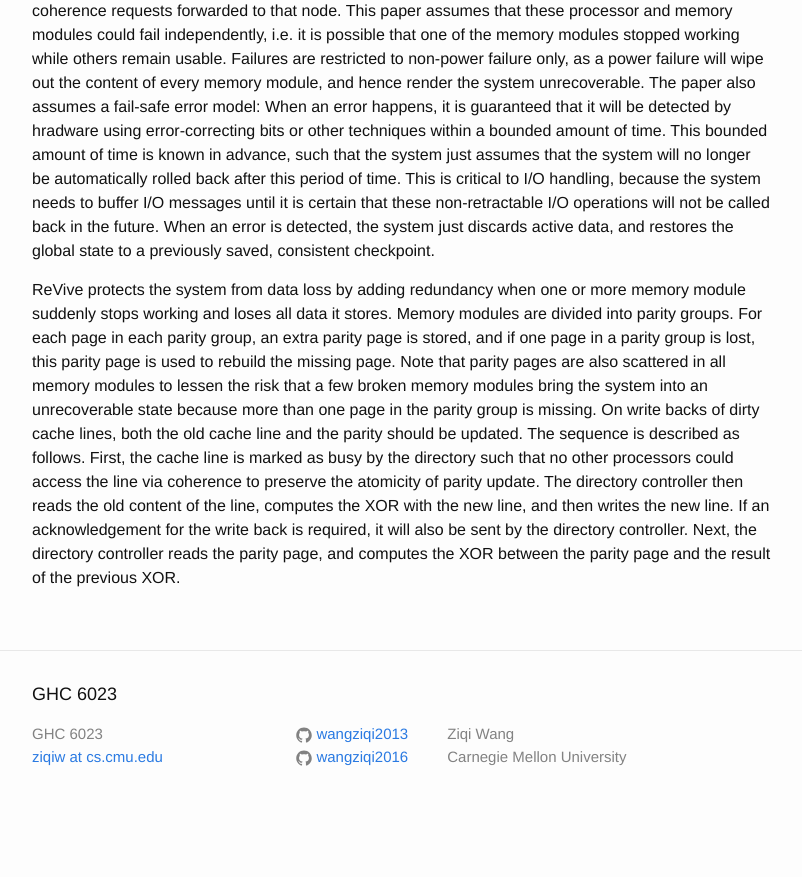
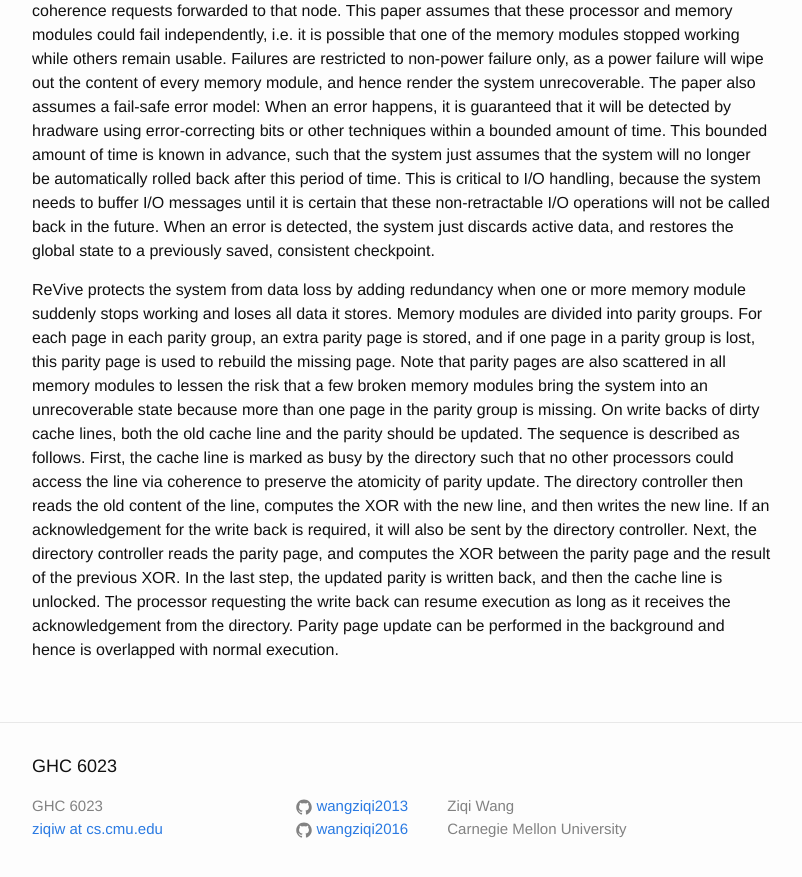
Before and after one commit to wangziqi2013/wangziqi2013.github.io, a Jekyll site: the page built from _posts/2019-03-09-revive.markdown, in a window 1280 px wide and 900 px high, scrolled down 886 px. Shown: the top 877 px of the window, without its empty margins (238-1040 px from the left). Built offline with Jekyll 4.4.1, drawn with Linux system fonts in a browser that asks for light colours; before the commit the page ends 1714 px from its top, so only the background shows below that.

Commit message:
Adding background exec

```diff
--- a/_posts/2019-03-09-revive.markdown
+++ b/_posts/2019-03-09-revive.markdown
@@ -46,4 +46,7 @@ First, the cache line is marked as busy by the directory such that no other proc
 to preserve the atomicity of parity update. The directory controller then reads the old content of the line, computes
 the XOR with the new line, and then writes the new line. If an acknowledgement for the write back is required, it will
 also be sent by the directory controller. Next, the directory controller reads the parity page, and computes the XOR
-between the parity page and the result of the previous XOR.
+between the parity page and the result of the previous XOR. In the last step, the updated parity is written back, and then
+the cache line is unlocked. The processor requesting the write back can resume execution as long as it receives the
+acknowledgement from the directory. Parity page update can be performed in the background and hence is overlapped with
+normal execution.
```
